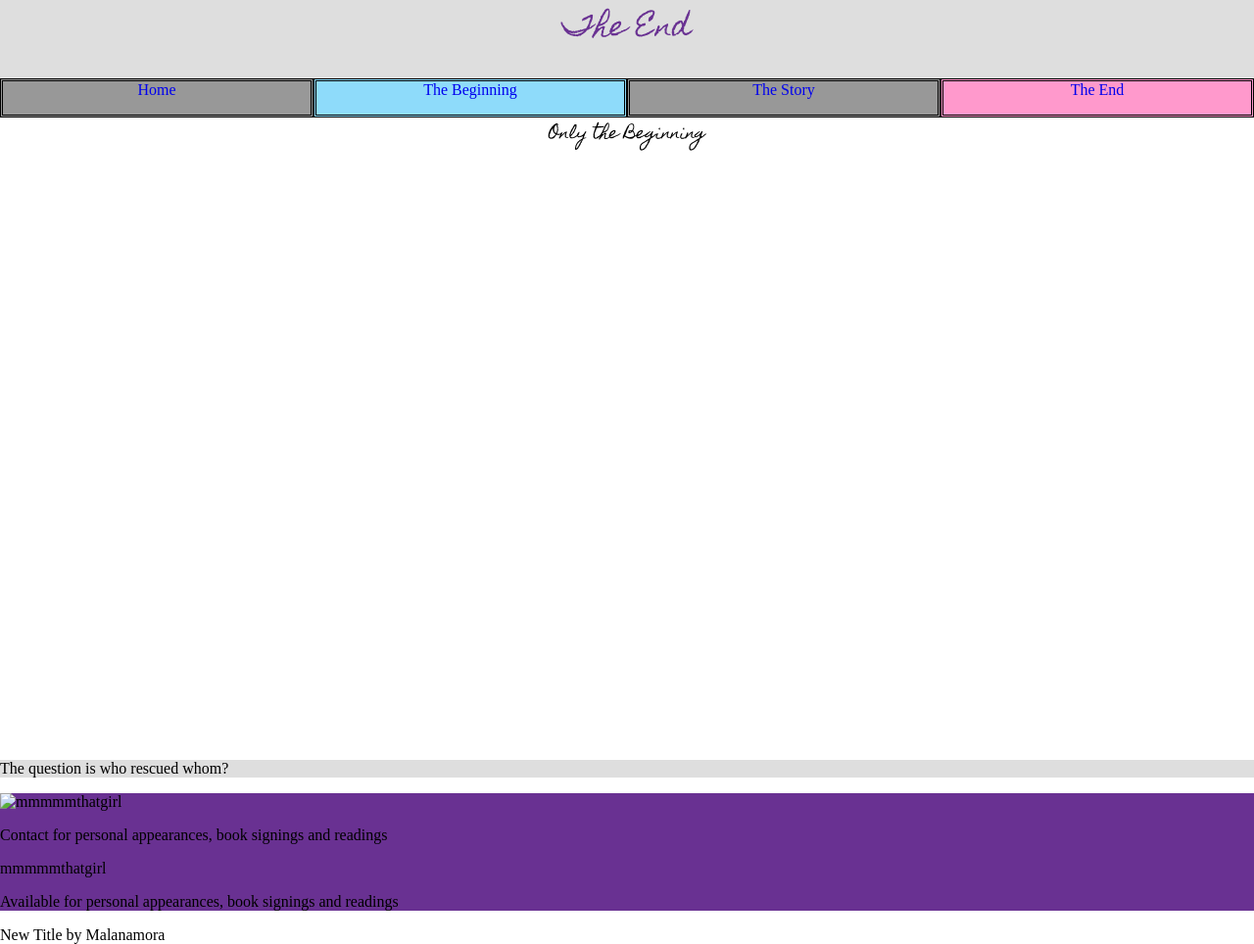
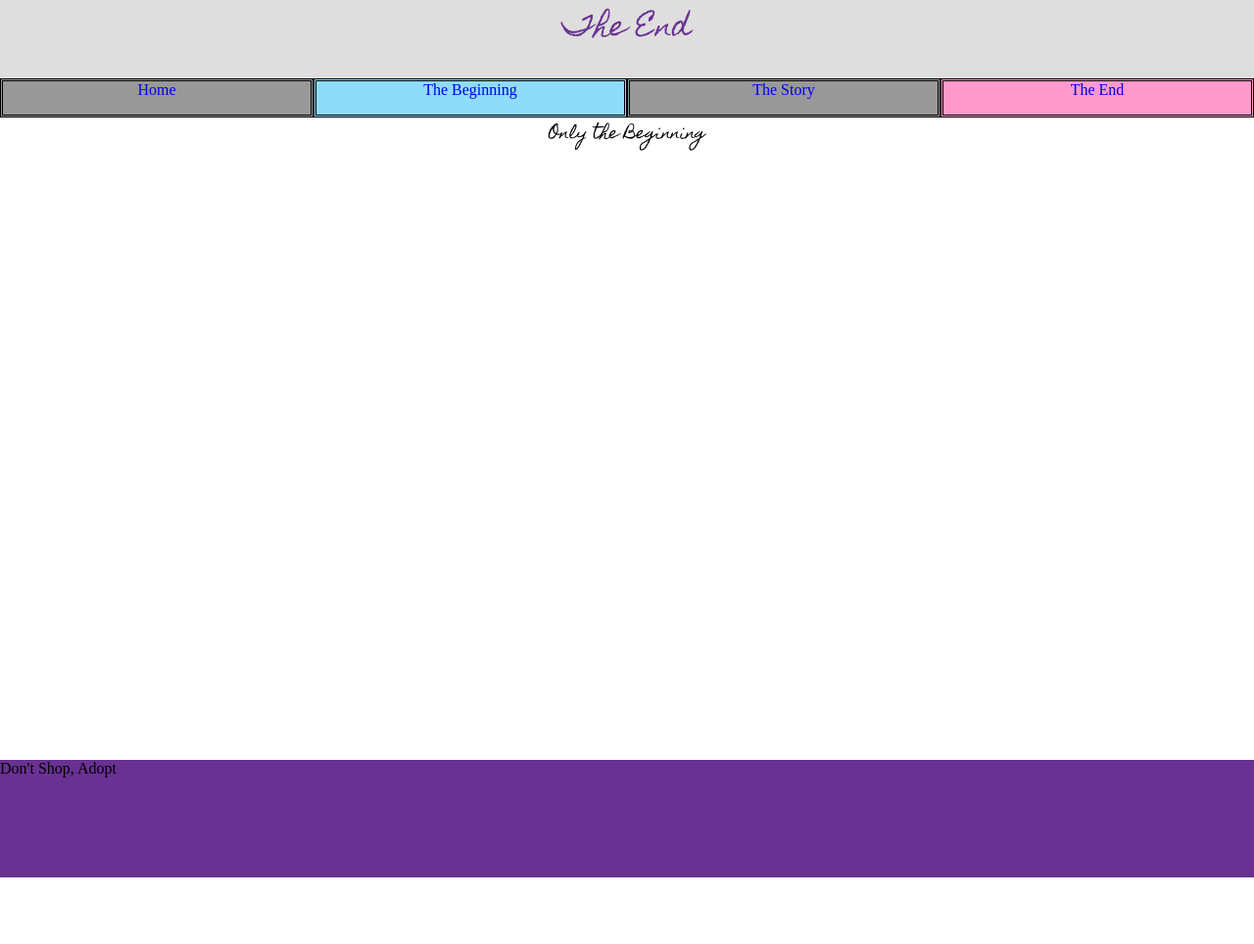
Before and after one commit to marta69/Arod, a plain HTML site: page theend.html in a window 1280 px wide. Shown: the whole page at 98% size. After the commit the page ends 896 px from the top, so only its background shows below. Drawn offline with Linux system fonts and the light colour scheme.

Commit message:
Update theend.html

```diff
--- a/theend.html
+++ b/theend.html
@@ -5,7 +5,7 @@
         <link rel="stylesheet" href="css/theend.css">
          <link href="https://fonts.googleapis.com/css?family=Homemade+Apple" rel="stylesheet">
 
-        <title>The End</title>
+        <title>press release for A Tail of Two Cities page 4</title>
 
 
     </head>
@@ -23,21 +23,23 @@
 
 
         <div id="box16">Only the Beginning</div>
-        <section>
+        <!--<section>
             <p id="the end">
                The question is who rescued whom?
             </p>
-        </section>
+        </section>-->
         <footer>
+            <p>Don't Shop, Adopt
+            </p>
 
-
-            <div class="contactimage"><a> <img src="summertime mal 4.jpg" alt=mmmmmthatgirl></img></a>
-                                      <p>Contact for personal appearances, book signings and readings</p></div>
-            <div class="contacttext"><a https://ide.c9.io/mmmmmthatgirl/personalproject>mmmmmthatgirl</a>
-                                     <p>Available for personal appearances, book signings and readings</p></div>
+           <!--
+            <div class="contactimage">
+                                      <p>Contact for personal appearances</p></div>
+            <div class="contacttext"><a>mmmmmthatgirl</a>
+                                     <p>Available for book signings and readings</p></div>
 
             <div class="contactlogo"><p>New Title by Malanamora</p>
-
+            -->
 
 
         </footer>
```
